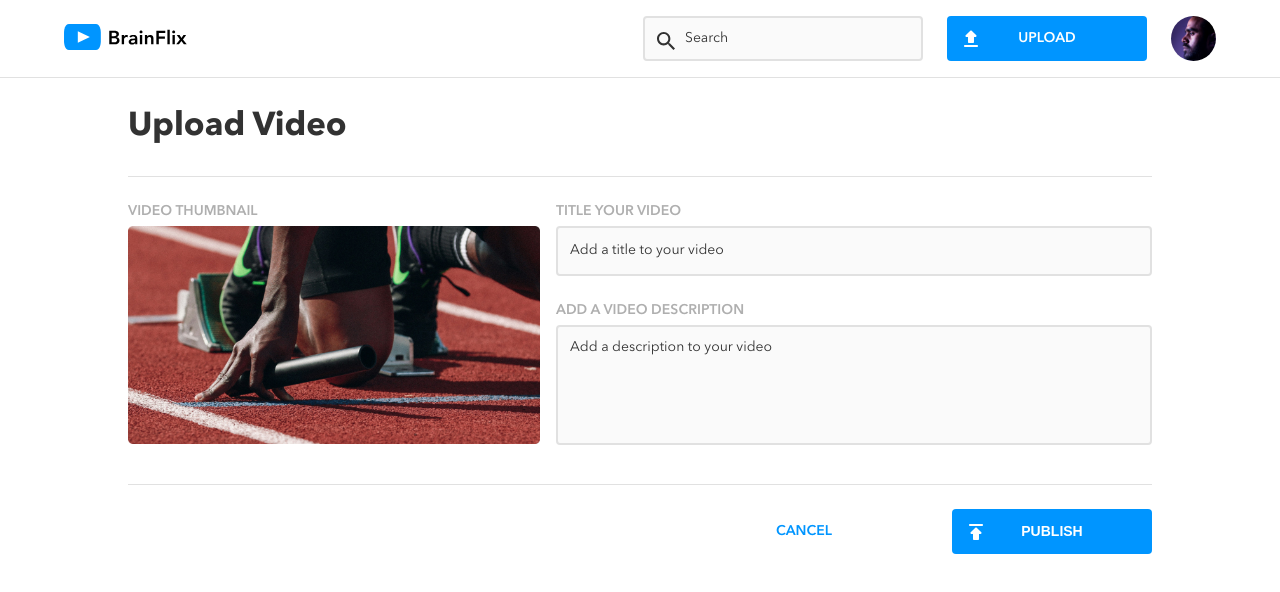
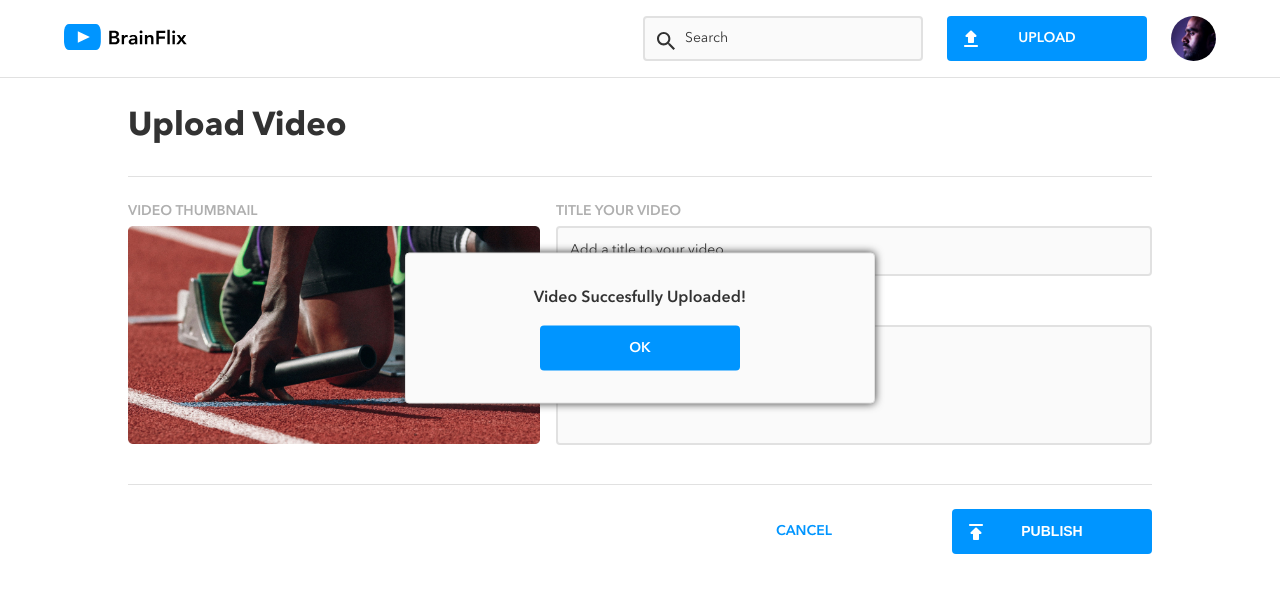
Before and after one commit to emilyjanedev/emily-schur-brainflix, a React (Vite) app: page /upload in a window 1280 px wide. Both pictures are taken after typing "Sample", "Sample" into the empty fields and a click on the button "PUBLISH". Shown: the top 592 px of the page. Built offline with nearby package versions, Linux system fonts and the light colour scheme; no server answers.

Commit message:
Build and implement UploadSuccessPopup

```diff
--- /dev/null
+++ b/src/components/UploadSuccessPopup/UploadSuccessPopup.jsx
@@ -0,0 +1,17 @@
+import "./UploadSuccessPopup.scss";
+import { Link } from "react-router-dom";
+
+function UploadSuccessPopup() {
+  return (
+    <article className="upload-success-popup">
+      <h2 className="upload-success-popup__title">
+        Video Succesfully Uploaded!
+      </h2>
+      <Link to="/" className="upload-success-popup__link">
+        OK
+      </Link>
+    </article>
+  );
+}
+
+export default UploadSuccessPopup;
--- /dev/null
+++ b/src/components/UploadSuccessPopup/UploadSuccessPopup.scss
@@ -0,0 +1,33 @@
+@use "../../styles/partials/flexbox-kit" as *;
+@use "../../styles/partials/variables" as *;
+@use "../../styles/partials/mixins" as *;
+@use "../../styles/partials/type-kit" as *;
+
+.upload-success-popup {
+  width: 70vw;
+  max-width: 29.375rem;
+  max-height: 12.5rem;
+  border: $divider;
+  border-radius: 4px;
+  background-color: $secondary-light;
+  @include flex-center;
+  flex-wrap: wrap;
+  gap: 1rem;
+  align-content: center;
+  position: absolute;
+  transform: translate(-50%, -50%);
+  top: 50%;
+  left: 50%;
+  padding: 2rem;
+  filter: drop-shadow(0 0 0.25rem $primary-dark);
+
+  &__title {
+    @include mobile-subheader;
+    width: 100%;
+    text-align: center;
+  }
+
+  &__link {
+    @include button;
+  }
+}
--- a/src/components/VideoUploadForm/VideoUploadForm.jsx
+++ b/src/components/VideoUploadForm/VideoUploadForm.jsx
@@ -2,13 +2,14 @@ import "./VideoUploadForm.scss";
 import React, { useState } from "react";
 import { Link } from "react-router-dom";
 import videoThumbnail from "../../assets/images/Upload-video-preview.jpg";
+import UploadSuccessPopup from "../UploadSuccessPopup/UploadSuccessPopup";
 
 function VideoUploadForm() {
   const [videoTitle, setVideoTitle] = useState("");
   const [videoDescription, setVideoDescription] = useState("");
   const [titleErrorPresent, setTitleErrorPresent] = useState(false);
   const [descriptionErrorPresent, setDescriptionErrorPresent] = useState(false);
-
+  const [popupVisibility, setPopupVisibility] = useState(false);
   const handleVideoTitleChange = (event) => {
     setVideoTitle(event.target.value);
   };
@@ -63,15 +64,15 @@ function VideoUploadForm() {
       setVideoTitle("");
       setVideoDescription("");
       resetErrors();
-      alert("Video Uploaded!");
+      setPopupVisibility(true);
     } else {
       resetErrors();
       applyErrors();
-      alert("Video Upload Failed, please check your form for errors.");
     }
   };
 
   return (
+    <>
       <form className="video-upload-form" onSubmit={handleSubmit}>
         <div className="video-upload-form__image-wrapper">
           <p className="video-upload-form__label">VIDEO THUMBNAIL</p>
@@ -132,12 +133,16 @@ function VideoUploadForm() {
           </div>
         </div>
         <div className="video-upload-form__button-wrapper">
-        <button className="video-upload-form__button">PUBLISH</button>
+          <button type="submit" className="video-upload-form__button">
+            PUBLISH
+          </button>
           <Link to="/" className="video-upload-form__cancel">
             CANCEL
           </Link>
         </div>
       </form>
+      {popupVisibility ? <UploadSuccessPopup /> : <></>}
+    </>
   );
 }
 
--- a/src/pages/UploadPage/UploadPage.scss
+++ b/src/pages/UploadPage/UploadPage.scss
@@ -3,6 +3,7 @@
 
 .video-upload-page {
   border-top: $divider;
+  position: relative;
 
   &__title {
     padding: $mobile-padding;
```
Lines whose indentation alone changed are shown as unchanged.
